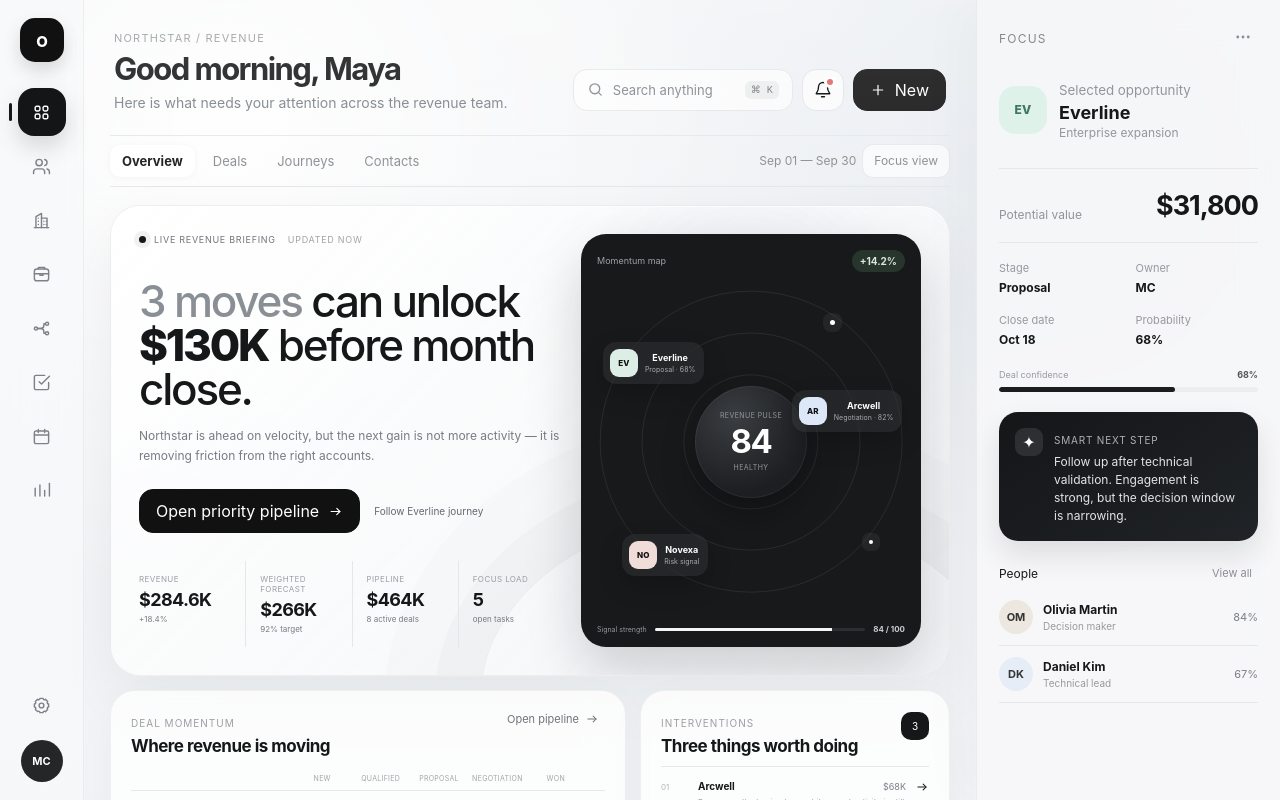
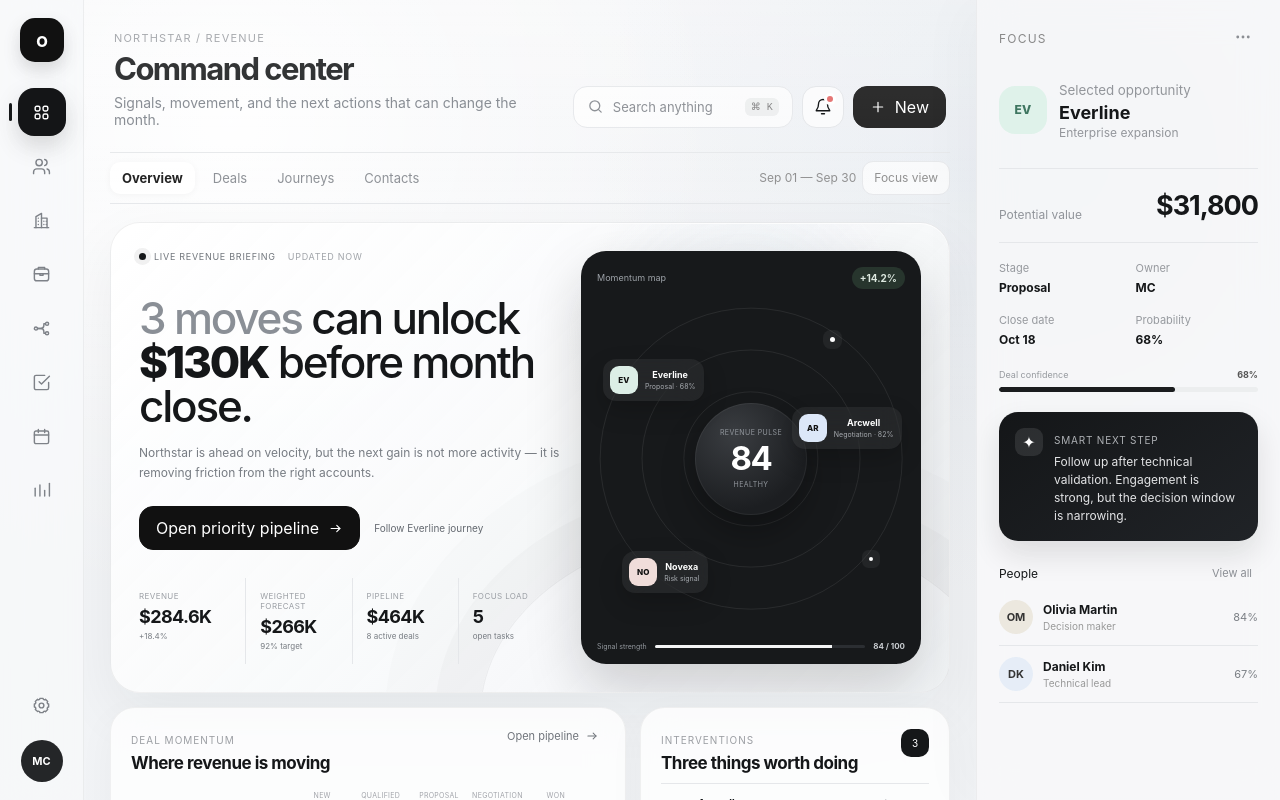
Before and after one commit to grekovmaxim-stack/orbiq-crm, a Next.js app: page / in a window 1280 px wide. Shown: the top 800 px of the page. Built offline with nearby package versions, Linux system fonts and the light colour scheme.

Commit message:
Give the Overview a stronger product voice

```diff
--- a/app/page.tsx
+++ b/app/page.tsx
@@ -78,7 +78,7 @@ export default function Home() {
   const createType = active === "Contacts" ? "contact" : active === "Tasks" ? "task" : "deal";
 
   const subtitle = useMemo(() => {
-    if (active === "Overview") return "Here is what needs your attention across the revenue team.";
+    if (active === "Overview") return "Signals, movement, and the next actions that can change the month.";
     if (active === "Journeys") return "Connected customer work from first discovery through onboarding.";
     if (active === "Analytics") return "Live portfolio intelligence across pipeline, revenue and customers.";
     return "Northstar workspace · Live portfolio demo";
@@ -203,7 +203,7 @@ export default function Home() {
         <header className="topbar">
           <div>
             <p className="eyebrow">NORTHSTAR / REVENUE</p>
-            <h1>{active === "Overview" ? "Good morning, Maya" : active}</h1>
+            <h1>{active === "Overview" ? "Command center" : active}</h1>
             <p className="sub">{subtitle}</p>
           </div>
 
```
